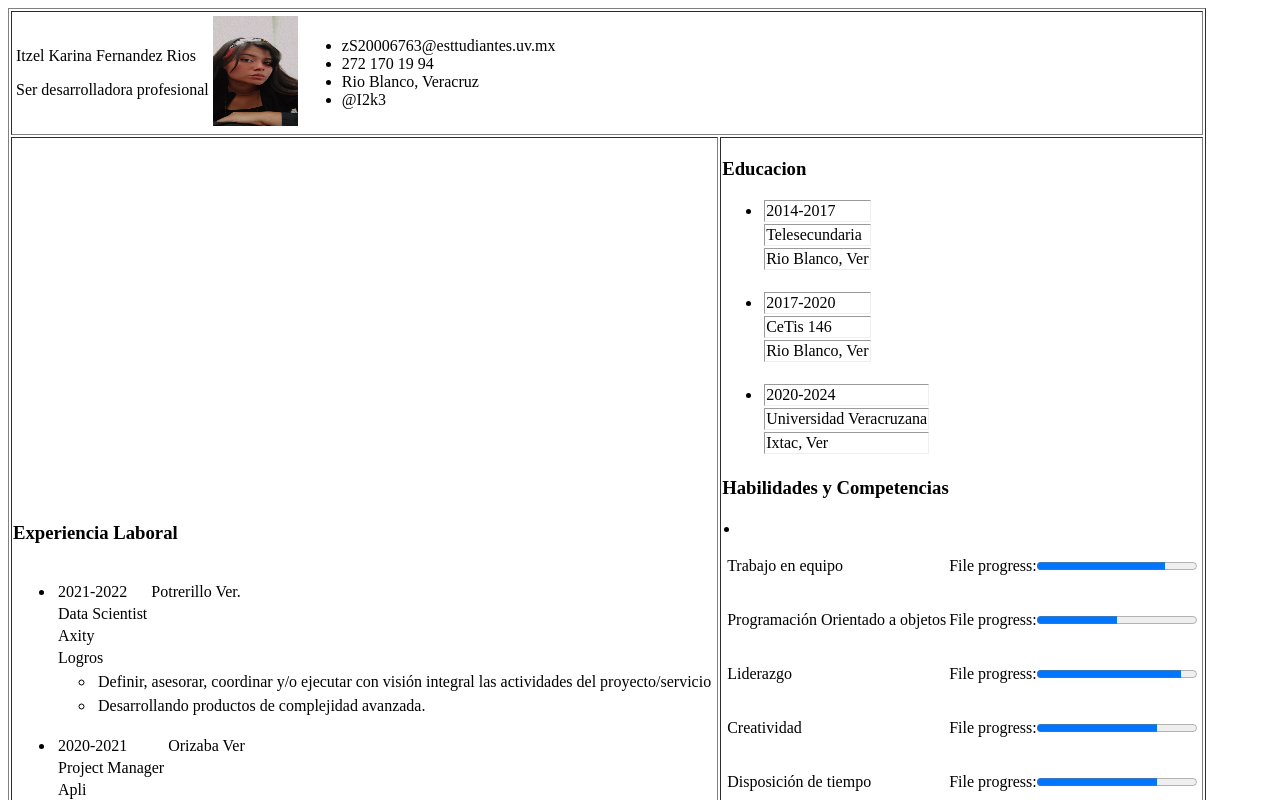
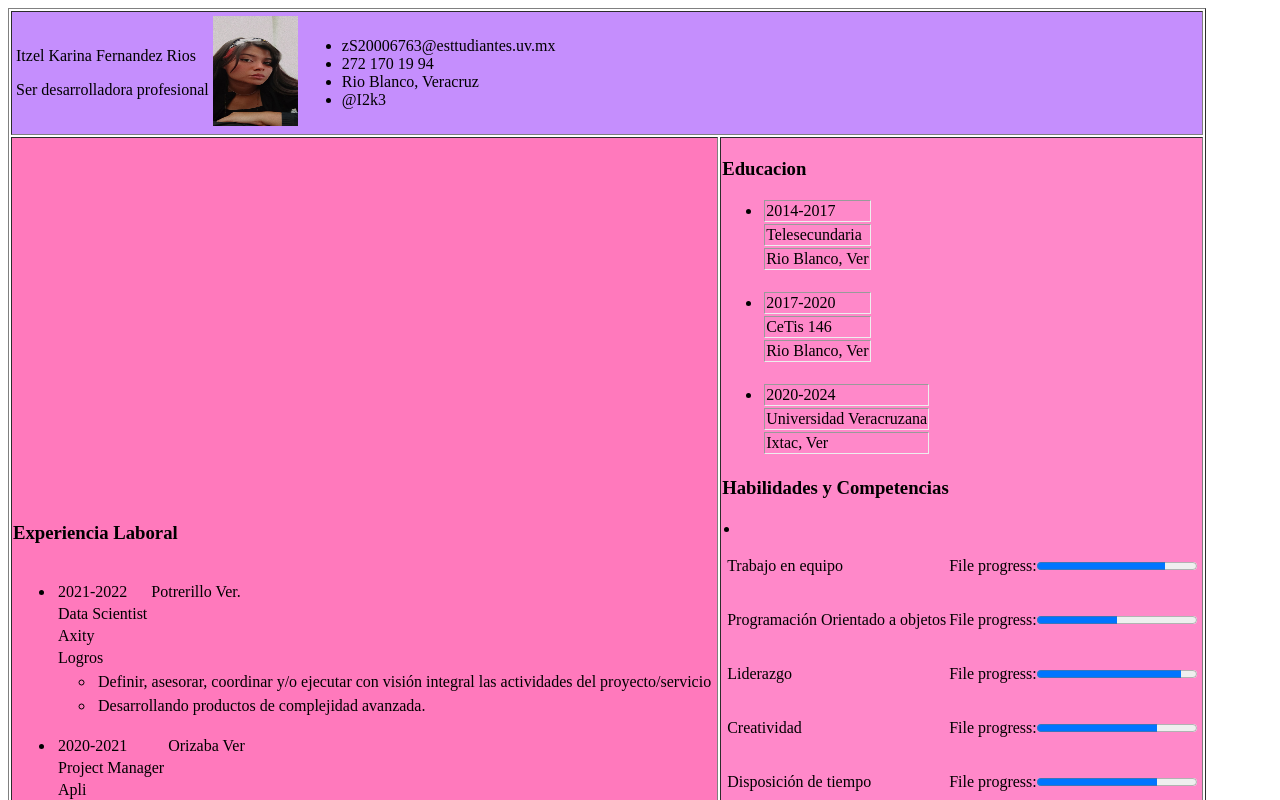
Before and after one commit to I2k3/I2k3.github.io, an Angular app: page / in a window 1280 px wide. Shown: the top 800 px of the page. Built offline with nearby package versions, Linux system fonts and the light colour scheme.

Commit message:
Actualizacion de codigo base

```diff
--- a/src/app/app.component.html
+++ b/src/app/app.component.html
@@ -1,14 +1,14 @@
 <table border ="1">
   <tr>
-    <td colspan="2">
+    <td colspan="2" style="background-color:#c58efd">
       <app-header></app-header>
     </td>
   </tr>
   <tr>
-    <td>
+    <td style="background-color:#ff79bc">
       <app-work-experience></app-work-experience>
     </td>
-    <td>
+    <td style="background-color:#ff88c9">
       <app-education></app-education>
       <app-skills></app-skills>
       <app-logros></app-logros>
```
